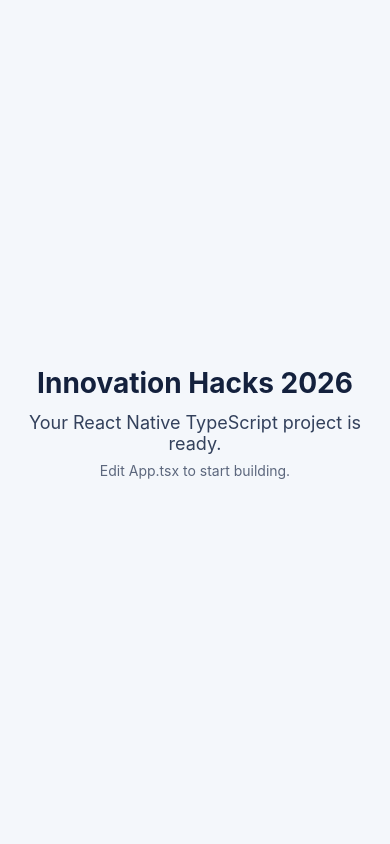
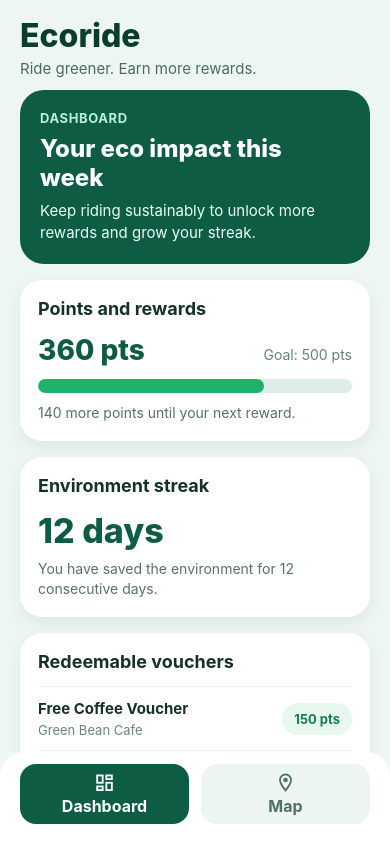
Before and after one commit to KhoaDinhNguyen/Innovation-Hacks-2026, a React Native app: screen / in a window 390 px wide. Built offline with nearby package versions, Linux system fonts and the light colour scheme.

Commit message:
Add dashboard tabs

```diff
--- a/App.tsx
+++ b/App.tsx
@@ -1,43 +1,357 @@
-import { StatusBar } from 'expo-status-bar';
-import { StyleSheet, Text, View } from 'react-native';
+import { MaterialCommunityIcons } from "@expo/vector-icons";
+import { StatusBar } from "expo-status-bar";
+import { useState } from "react";
+import { Pressable, SafeAreaView, ScrollView, StyleSheet, Text, View } from "react-native";
+
+type TabKey = "dashboard" | "map";
+
+const rewardProgress = {
+  current: 360,
+  goal: 500,
+};
+
+const vouchers = [
+  { id: "1", title: "Free Coffee Voucher", points: 150, partner: "Green Bean Cafe" },
+  { id: "2", title: "Bus Pass Discount", points: 280, partner: "City Transit" },
+  { id: "3", title: "Eco Store Gift Card", points: 450, partner: "Eco Market" },
+];
+
+const pointHistory = [
+  { id: "1", title: "Carpooled to campus", points: "+40", date: "Today" },
+  { id: "2", title: "Used public transport", points: "+25", date: "Yesterday" },
+  { id: "3", title: "Completed weekly eco goal", points: "+80", date: "Apr 2" },
+  { id: "4", title: "Redeemed coffee voucher", points: "-150", date: "Apr 1" },
+];
 
 export default function App() {
+  const [activeTab, setActiveTab] = useState<TabKey>("dashboard");
+  const progressPercentage = (rewardProgress.current / rewardProgress.goal) * 100;
+  const progressWidth = `${progressPercentage}%` as const;
+
   return (
-    <View style={styles.container}>
-      <Text style={styles.title}>Innovation Hacks 2026</Text>
-      <Text style={styles.subtitle}>
-        Your React Native TypeScript project is ready.
-      </Text>
-      <Text style={styles.caption}>Edit App.tsx to start building.</Text>
+    <SafeAreaView style={styles.safeArea}>
       <StatusBar style="dark" />
-    </View>
+
+      <View style={styles.appHeader}>
+        <Text style={styles.appTitle}>Ecoride</Text>
+        <Text style={styles.appSubtitle}>Ride greener. Earn more rewards.</Text>
+      </View>
+
+      <View style={styles.content}>
+        {activeTab === "dashboard" ? (
+          <ScrollView contentContainerStyle={styles.scrollContent} showsVerticalScrollIndicator={false}>
+            <View style={styles.heroCard}>
+              <Text style={styles.heroEyebrow}>Dashboard</Text>
+              <Text style={styles.heroTitle}>Your eco impact this week</Text>
+              <Text style={styles.heroText}>Keep riding sustainably to unlock more rewards and grow your streak.</Text>
+            </View>
+
+            <View style={styles.card}>
+              <Text style={styles.cardTitle}>Points and rewards</Text>
+              <View style={styles.pointsRow}>
+                <Text style={styles.pointsValue}>{rewardProgress.current} pts</Text>
+                <Text style={styles.pointsGoal}>Goal: {rewardProgress.goal} pts</Text>
+              </View>
+              <View style={styles.progressTrack}>
+                <View style={[styles.progressFill, { width: progressWidth }]} />
+              </View>
+              <Text style={styles.cardHint}>
+                {rewardProgress.goal - rewardProgress.current} more points until your next reward.
+              </Text>
+            </View>
+
+            <View style={styles.card}>
+              <Text style={styles.cardTitle}>Environment streak</Text>
+              <Text style={styles.streakValue}>12 days</Text>
+              <Text style={styles.cardHint}>You have saved the environment for 12 consecutive days.</Text>
+            </View>
+
+            <View style={styles.card}>
+              <Text style={styles.cardTitle}>Redeemable vouchers</Text>
+              {vouchers.map((voucher) => (
+                <View key={voucher.id} style={styles.listItem}>
+                  <View>
+                    <Text style={styles.listTitle}>{voucher.title}</Text>
+                    <Text style={styles.listSubtitle}>{voucher.partner}</Text>
+                  </View>
+                  <View style={styles.badge}>
+                    <Text style={styles.badgeText}>{voucher.points} pts</Text>
+                  </View>
+                </View>
+              ))}
+            </View>
+
+            <View style={styles.card}>
+              <Text style={styles.cardTitle}>Points history</Text>
+              {pointHistory.map((entry) => (
+                <View key={entry.id} style={styles.listItem}>
+                  <View>
+                    <Text style={styles.listTitle}>{entry.title}</Text>
+                    <Text style={styles.listSubtitle}>{entry.date}</Text>
+                  </View>
+                  <Text
+                    style={[
+                      styles.historyPoints,
+                      entry.points.startsWith("+") ? styles.positivePoints : styles.negativePoints,
+                    ]}>
+                    {entry.points}
+                  </Text>
+                </View>
+              ))}
+            </View>
+          </ScrollView>
+        ) : (
+          <View style={styles.mapScreen}>
+            <View style={styles.mapPlaceholder}>
+              <Text style={styles.mapTitle}>Map GUI</Text>
+              <Text style={styles.mapSubtitle}>Empty screen reserved for the upcoming map experience.</Text>
+            </View>
+          </View>
+        )}
+      </View>
+
+      <View style={styles.tabBar}>
+        <TabButton
+          label="Dashboard"
+          icon="view-dashboard-outline"
+          isActive={activeTab === "dashboard"}
+          onPress={() => setActiveTab("dashboard")}
+        />
+        <TabButton label="Map" icon="map-marker-outline" isActive={activeTab === "map"} onPress={() => setActiveTab("map")} />
+      </View>
+    </SafeAreaView>
+  );
+}
+
+type TabButtonProps = {
+  icon: React.ComponentProps<typeof MaterialCommunityIcons>["name"];
+  isActive: boolean;
+  label: string;
+  onPress: () => void;
+};
+
+function TabButton({ icon, isActive, label, onPress }: TabButtonProps) {
+  return (
+    <Pressable onPress={onPress} style={[styles.tabButton, isActive ? styles.tabButtonActive : null]}>
+      <MaterialCommunityIcons
+        name={icon}
+        size={22}
+        style={[styles.tabIcon, isActive ? styles.tabIconActive : null]}
+      />
+      <Text style={[styles.tabLabel, isActive ? styles.tabLabelActive : null]}>{label}</Text>
+    </Pressable>
   );
 }
 
 const styles = StyleSheet.create({
-  container: {
+  safeArea: {
     flex: 1,
-    backgroundColor: '#f4f7fb',
-    alignItems: 'center',
-    justifyContent: 'center',
-    paddingHorizontal: 24,
+    backgroundColor: "#eef6f1",
   },
-  title: {
+  appHeader: {
+    paddingHorizontal: 20,
+    paddingTop: 16,
+    paddingBottom: 12,
+  },
+  appTitle: {
+    fontSize: 32,
+    fontWeight: "800",
+    color: "#0b3d2e",
+  },
+  appSubtitle: {
+    marginTop: 4,
+    fontSize: 15,
+    color: "#4d6b61",
+  },
+  content: {
+    flex: 1,
+  },
+  scrollContent: {
+    paddingHorizontal: 20,
+    paddingBottom: 28,
+    gap: 16,
+  },
+  heroCard: {
+    backgroundColor: "#0f5c45",
+    borderRadius: 24,
+    padding: 20,
+  },
+  heroEyebrow: {
+    fontSize: 13,
+    fontWeight: "700",
+    color: "#b8f2d6",
+    marginBottom: 8,
+    textTransform: "uppercase",
+    letterSpacing: 0.6,
+  },
+  heroTitle: {
+    fontSize: 24,
+    fontWeight: "800",
+    color: "#ffffff",
+    marginBottom: 8,
+  },
+  heroText: {
+    fontSize: 15,
+    lineHeight: 22,
+    color: "#e6fff3",
+  },
+  card: {
+    backgroundColor: "#ffffff",
+    borderRadius: 22,
+    padding: 18,
+    shadowColor: "#0b3d2e",
+    shadowOffset: { width: 0, height: 6 },
+    shadowOpacity: 0.08,
+    shadowRadius: 16,
+    elevation: 3,
+  },
+  cardTitle: {
+    fontSize: 18,
+    fontWeight: "700",
+    color: "#173127",
+    marginBottom: 14,
+  },
+  pointsRow: {
+    flexDirection: "row",
+    justifyContent: "space-between",
+    alignItems: "baseline",
+    marginBottom: 12,
+  },
+  pointsValue: {
     fontSize: 28,
-    fontWeight: '700',
-    color: '#14213d',
+    fontWeight: "800",
+    color: "#0f5c45",
+  },
+  pointsGoal: {
+    fontSize: 14,
+    color: "#658277",
+  },
+  progressTrack: {
+    height: 14,
+    backgroundColor: "#dceee6",
+    borderRadius: 999,
+    overflow: "hidden",
+    marginBottom: 10,
+  },
+  progressFill: {
+    height: "100%",
+    borderRadius: 999,
+    backgroundColor: "#20b26b",
+  },
+  cardHint: {
+    fontSize: 14,
+    lineHeight: 20,
+    color: "#587166",
+  },
+  streakValue: {
+    fontSize: 34,
+    fontWeight: "800",
+    color: "#0f5c45",
+    marginBottom: 8,
+  },
+  listItem: {
+    flexDirection: "row",
+    justifyContent: "space-between",
+    alignItems: "center",
+    paddingVertical: 12,
+    borderTopWidth: 1,
+    borderTopColor: "#edf4ef",
+  },
+  listTitle: {
+    fontSize: 15,
+    fontWeight: "700",
+    color: "#173127",
+  },
+  listSubtitle: {
+    marginTop: 4,
+    fontSize: 13,
+    color: "#6c857b",
+  },
+  badge: {
+    backgroundColor: "#e8f7ef",
+    borderRadius: 999,
+    paddingHorizontal: 12,
+    paddingVertical: 8,
+  },
+  badgeText: {
+    fontSize: 13,
+    fontWeight: "700",
+    color: "#0f7f4f",
+  },
+  historyPoints: {
+    fontSize: 15,
+    fontWeight: "800",
+  },
+  positivePoints: {
+    color: "#17985e",
+  },
+  negativePoints: {
+    color: "#b75555",
+  },
+  mapScreen: {
+    flex: 1,
+    paddingHorizontal: 20,
+    paddingBottom: 16,
+  },
+  mapPlaceholder: {
+    flex: 1,
+    borderRadius: 28,
+    borderWidth: 2,
+    borderColor: "#b8d8c7",
+    borderStyle: "dashed",
+    backgroundColor: "#f8fcf9",
+    alignItems: "center",
+    justifyContent: "center",
+    padding: 28,
+    marginHorizontal: 4,
     marginBottom: 12,
-    textAlign: 'center',
   },
-  subtitle: {
-    fontSize: 18,
-    color: '#33415c',
-    marginBottom: 8,
-    textAlign: 'center',
+  mapTitle: {
+    fontSize: 26,
+    fontWeight: "800",
+    color: "#0b3d2e",
+    marginBottom: 10,
   },
-  caption: {
-    fontSize: 14,
-    color: '#5c677d',
-    textAlign: 'center',
+  mapSubtitle: {
+    fontSize: 15,
+    lineHeight: 22,
+    color: "#5c786d",
+    textAlign: "center",
+  },
+  tabBar: {
+    flexDirection: "row",
+    gap: 12,
+    paddingHorizontal: 20,
+    paddingTop: 12,
+    paddingBottom: 20,
+    backgroundColor: "#ffffff",
+    borderTopLeftRadius: 24,
+    borderTopRightRadius: 24,
+  },
+  tabButton: {
+    flex: 1,
+    paddingVertical: 8,
+    borderRadius: 16,
+    alignItems: "center",
+    justifyContent: "center",
+    backgroundColor: "#edf5f0",
+  },
+  tabButtonActive: {
+    backgroundColor: "#0f5c45",
+  },
+  tabIcon: {
+    color: "#527166",
+    marginBottom: 2,
+  },
+  tabIconActive: {
+    color: "#ffffff",
+  },
+  tabLabel: {
+    fontSize: 16,
+    fontWeight: "700",
+    color: "#527166",
+  },
+  tabLabelActive: {
+    color: "#ffffff",
   },
 });
--- a/app.json
+++ b/app.json
@@ -1,7 +1,7 @@
 {
   "expo": {
-    "name": "Innovation Hacks 2026",
-    "slug": "innovation-hacks-2026",
+    "name": "Ecoride",
+    "slug": "ecoride",
     "version": "1.0.0",
     "orientation": "portrait",
     "icon": "./assets/icon.png",
--- a/package.json
+++ b/package.json
@@ -1,5 +1,5 @@
 {
-  "name": "innovation-hacks-2026",
+  "name": "ecoride",
   "version": "1.0.0",
   "main": "index.ts",
   "scripts": {
@@ -9,6 +9,7 @@
     "web": "expo start --web"
   },
   "dependencies": {
+    "@expo/vector-icons": "^15.1.1",
     "expo": "~54.0.33",
     "expo-status-bar": "~3.0.9",
     "react": "19.1.0",
```
Also changed, not shown: 2 other files (tests, documents, lock files or other folders).
